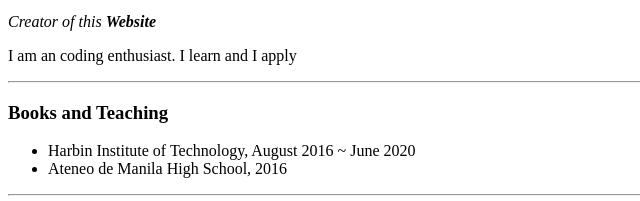
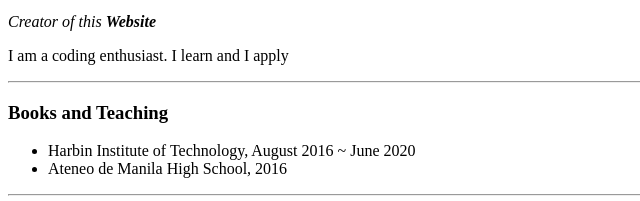
Before and after one commit to TNSBumper/CV, a plain HTML site: page index.html in a window 1280 px wide. Shown: the part 171-372 px from the top of the page, 0-640 px from the left. Drawn offline with Linux system fonts and the light colour scheme.

Commit message:
Update index.html

```diff
--- a/index.html
+++ b/index.html
@@ -20,7 +20,7 @@
             </thead>
         </table>
         <p><em>Creator of this <strong>Website</strong></em></p>
-        <p>I am an coding enthusiast. I learn and I apply</p>
+        <p>I am a coding enthusiast. I learn and I apply</p>
         <hr>
         <h3>Books and Teaching</h3>
         <ul>
```
